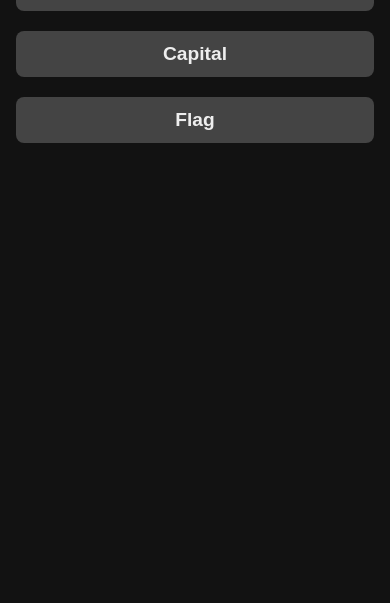
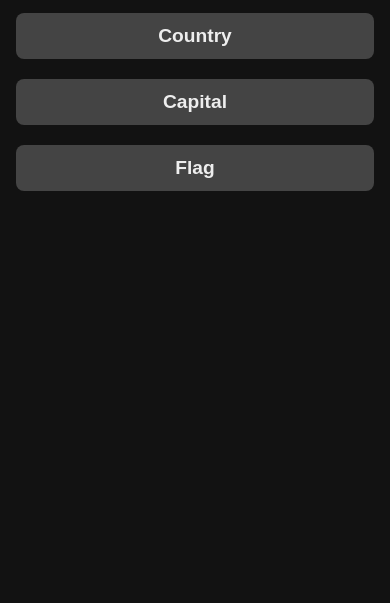
Before and after one commit to briankw0n/geoguessr, a plain HTML site: page index.html in a window 390 px wide. Shown: the part 241-844 px from the top of the page. Drawn offline with nearby package versions, Linux system fonts and the light colour scheme.

```diff
--- a/styles.css
+++ b/styles.css
@@ -179,17 +179,18 @@ body {
 
 @media (max-width: 480px) {
   body {
-    height: 100vh;
-    margin: 0;
-    overflow-y: auto;
     display: flex;
     justify-content: flex-start;
     align-items: center;
     flex-direction: column;
-    padding-top: 7rem;
+    padding-top: 10rem;
     background-color: #121212;
     color: #ddd;
     font-family: "Segoe UI", Tahoma, Geneva, Verdana, sans-serif;
+    height: auto;
+    margin: 0;
+    overflow-y: auto;
+    min-height: 100%;
   }
 
   #map {
```
